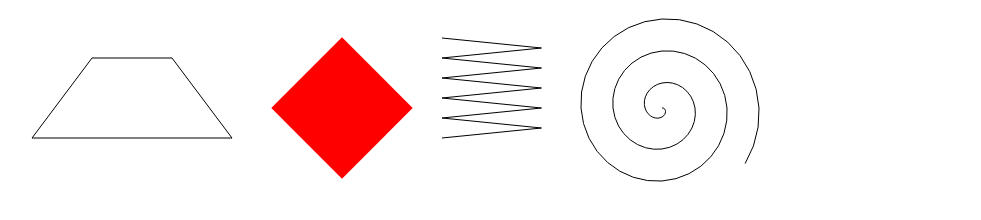
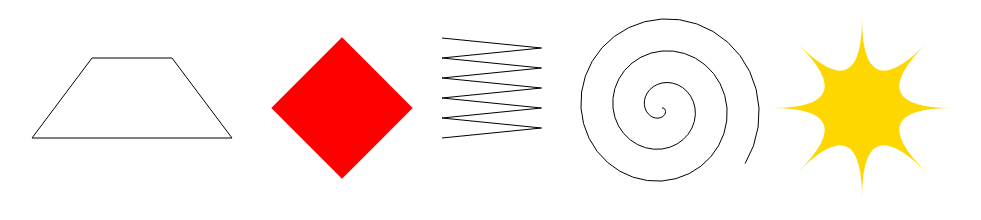
Before and after one commit to jswill88/data-structures-and-algorithms, a website: page 401-javascript/eloquentJavascriptProblems/shapes.html in a window 1280 px wide. Shown: the whole page, without its empty margins (16-997 px from the left). Drawn offline with Linux system fonts and the light colour scheme.

Commit message:
Add star to EJS shapes

```diff
--- a/401-javascript/eloquentJavascriptProblems/shapes.html
+++ b/401-javascript/eloquentJavascriptProblems/shapes.html
@@ -71,5 +71,24 @@
                   cx.stroke();
             }
             swirl(670, 100);
+
+
+            const star = (x, y, radius) => {
+                  cx.beginPath();
+                  let angle = 0;
+                  cx.moveTo(x + radius * Math.cos(angle), y + radius * Math.sin(angle));
+                  while(angle <= (2 * Math.PI)) {
+                        cx.quadraticCurveTo(
+                              x,
+                              y,
+                              x + radius * Math.cos(angle),
+                              y + radius * Math.sin(angle)
+                        );
+                        angle += Math.PI/4;
+                  }
+                  ['strokeStyle','fillStyle'].forEach(style => cx[style] = 'gold');
+                  cx.fill();
+            }
+            star(870, 100, 90)
       </script>
 </body>
```
